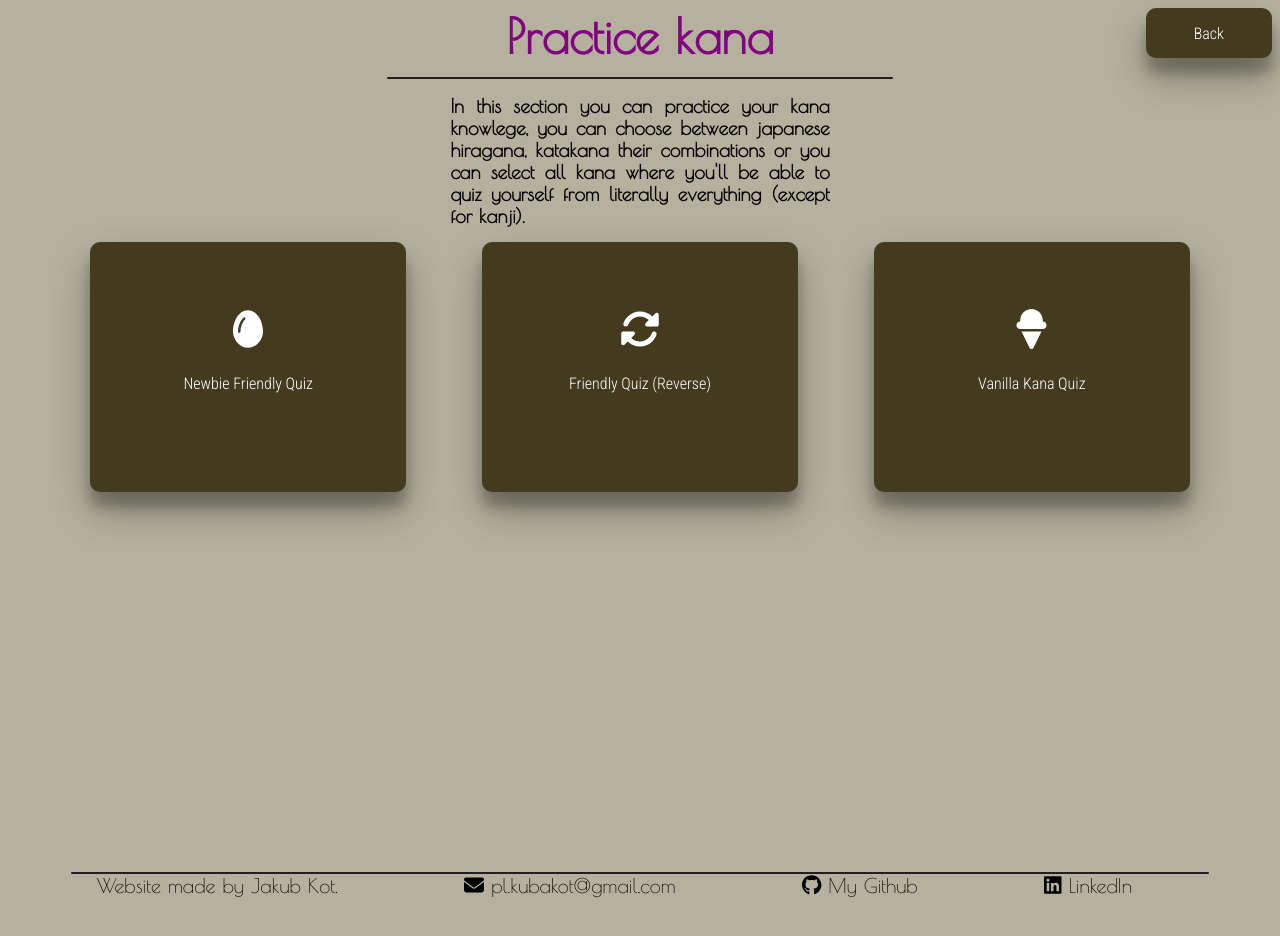
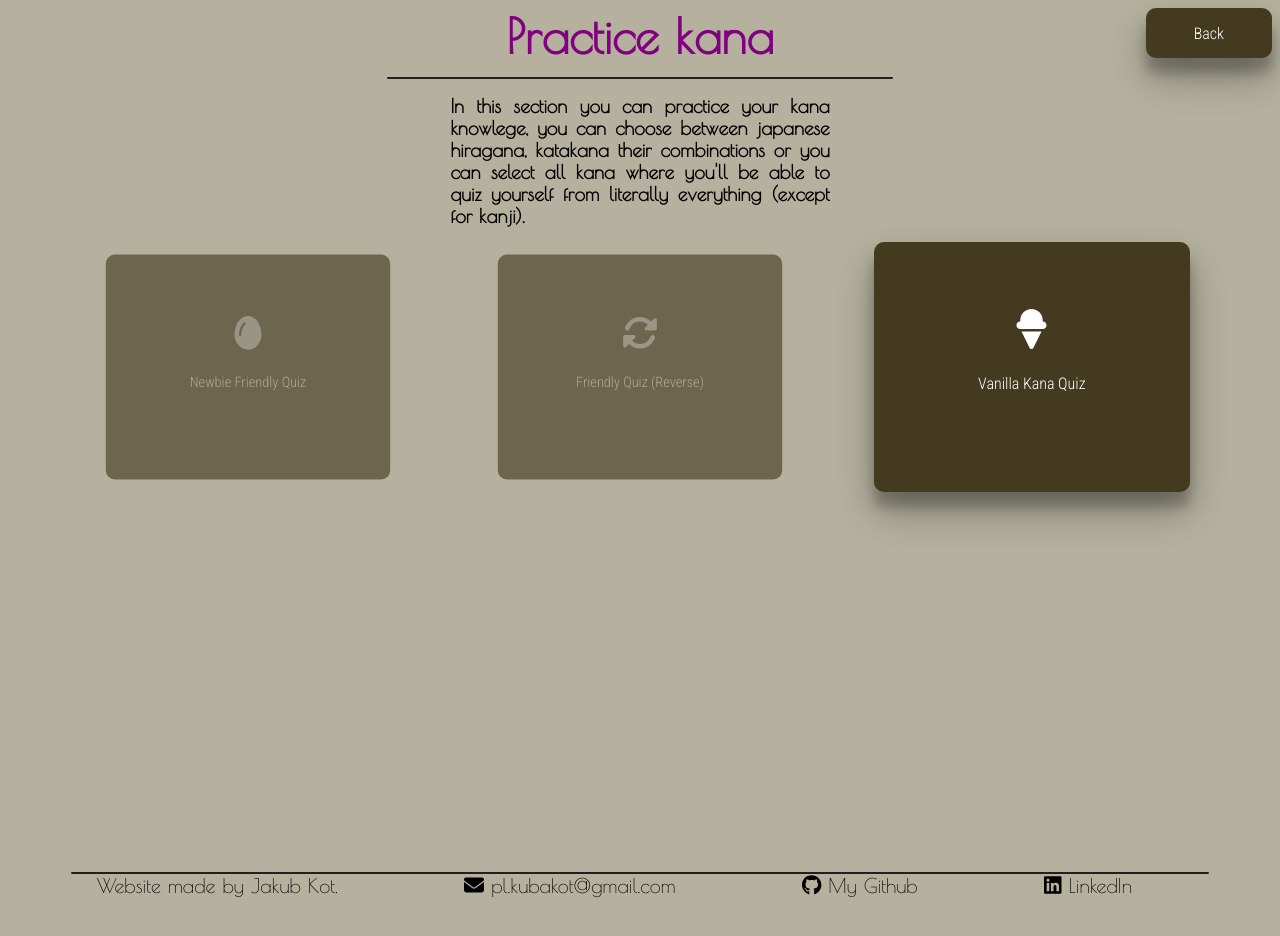
Before and after one commit to Domino123-dot/Japanese-Bingo, a Next.js app: page /kana/kana in a window 1280 px wide. Shown: the top 936 px of the page. Built offline with nearby package versions, Linux system fonts and the light colour scheme.

Commit message:
added new questions to database, disabled subpages in progress, fixed several buttons

```diff
--- a/components/ScrollOnTop/ScrollOnTop.module.scss
+++ b/components/ScrollOnTop/ScrollOnTop.module.scss
@@ -5,9 +5,12 @@
   font-size: 70px;
   bottom: 50px;
   right: 50px;
-  transition: 1.5s;
+  transition: 1s;
   color: rgba(0, 0, 0, 0.52);
   opacity: 1;
+  border-radius: 40px;
+  box-shadow: rgba(0, 0, 0, 0.3) 0px 19px 38px 0px,
+  rgba(0, 0, 0, 0.22) 0px 15px 12px 0px;
   &:hover {
     transition: 1.5s;
     color: rgba(255, 255, 255, 0.52);
--- a/pages/Both/both.module.scss
+++ b/pages/Both/both.module.scss
@@ -16,8 +16,8 @@
   display: inline-block;
   border-radius: 5px;
   border: none;
-  background-color: #695c36;
-  color: black;
+  color:white;
+  background-color: #433a1f;
   text-decoration: none;
   text-align: center;
   font-weight: bold;
@@ -99,7 +99,6 @@
 }
 
 .button {
-  position: relative;
   left: -90%;
   background-color: #433a1f;
   text-decoration: none;
--- a/pages/kana/kana.jsx
+++ b/pages/kana/kana.jsx
@@ -20,16 +20,16 @@ const kana = () => {
         </Header>
 
         <div className={styles.flexbox}>
-          <Button href="/Hiragana" style={styles.button}>
-            <div className={styles.icon}>
+          <Button isDisabled={true} href="/Hiragana" style={styles.buttonDisabled}>
+            <div className={styles.iconDisabled}>
               {" "}
               <Icon icon={faEgg} />
             </div>
             Newbie Friendly Quiz
           </Button>{" "}
           <br />
-          <Button href="/Katakana" style={styles.button}>
-            <div className={styles.icon}>
+          <Button isDisabled={true} href="/Katakana" style={styles.buttonDisabled}>
+            <div className={styles.iconDisabled}>
               {" "}
               <Icon icon={faRotate} />{" "}
             </div>
--- a/pages/kana/kana.module.scss
+++ b/pages/kana/kana.module.scss
@@ -17,6 +17,18 @@
   height: 2rem;
   position: relative;
   top:-35px;
+}
+
+
+.iconDisabled{
+  color: rgba(255, 255, 255, 0.305);
+  font-size: 2.5rem;
+  height: 2rem;
+  position: relative;
+  top:-35px;
+  &:hover{
+    color: rgba(255, 255, 255, 0.305);
+  }
 }
 
 
@@ -45,6 +57,20 @@
   }
 }
 
+.buttonDisabled{
+  background-color: #433a1fa0;
+  text-decoration: none;
+  border: none;
+  border-radius: 10px;
+  height: 250px;
+  width: 25%;
+  font-family: "Roboto Condensed";
+  font-size: 1rem;
+  color: rgba(255, 255, 255, 0.426);
+  transform: scale(0.9);
+
+}
+
 
 @media all and (max-width: 1025px){
 .flexbox{
@@ -60,6 +86,10 @@
   }
  }
 
+ .buttonDisabled{
+  width: 90%;
+
+ }
 
 
 }
```
Also changed, not shown: pages/Both/both.jsx (+11 -5 lines).
